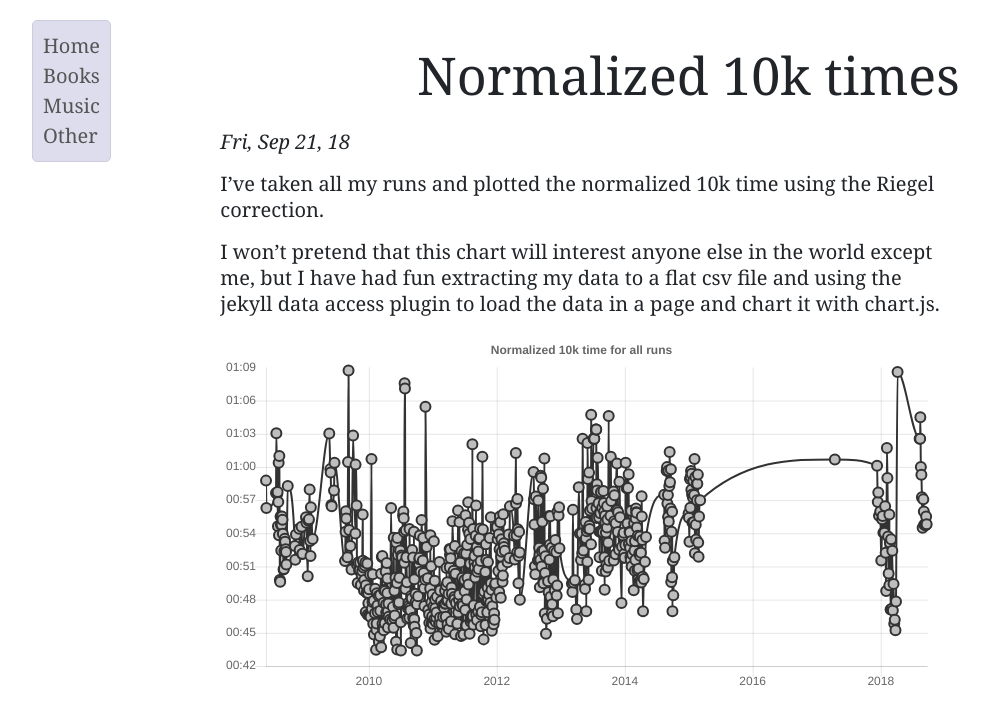
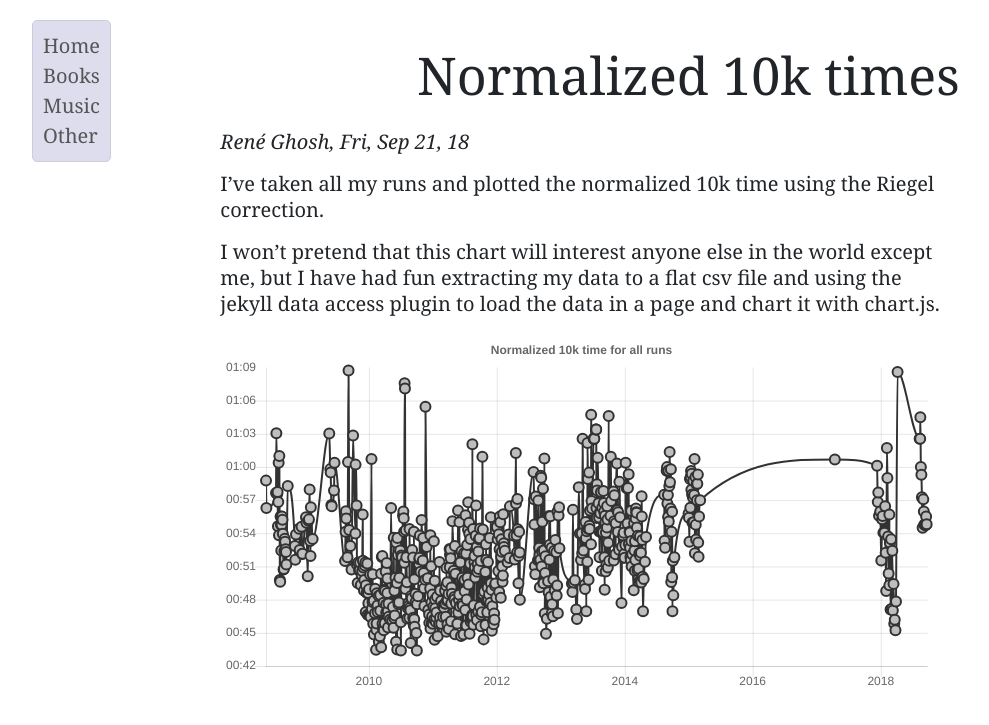
Before and after one commit to reneghosh/reneghosh.github.io, a Jekyll site: the page built from _running/normalized10ktimes.md, in a window 1280 px wide. Shown: the top 725 px of the page, without its empty margins (58-1047 px from the left). Built offline with Jekyll 4.4.1, drawn with Linux system fonts in a browser that asks for light colours.

Commit message:
added myself as author

```diff
--- a/_running/normalized10ktimes.md
+++ b/_running/normalized10ktimes.md
@@ -6,7 +6,7 @@ title: My normalized 10k running times
 ---
 # Normalized 10k times
 
-_{{page.date | date: "%a, %b %d, %y" }}_
+_René Ghosh, {{page.date | date: "%a, %b %d, %y" }}_
 
 I've taken all my runs and plotted the normalized 10k time using the Riegel correction.
 
```
